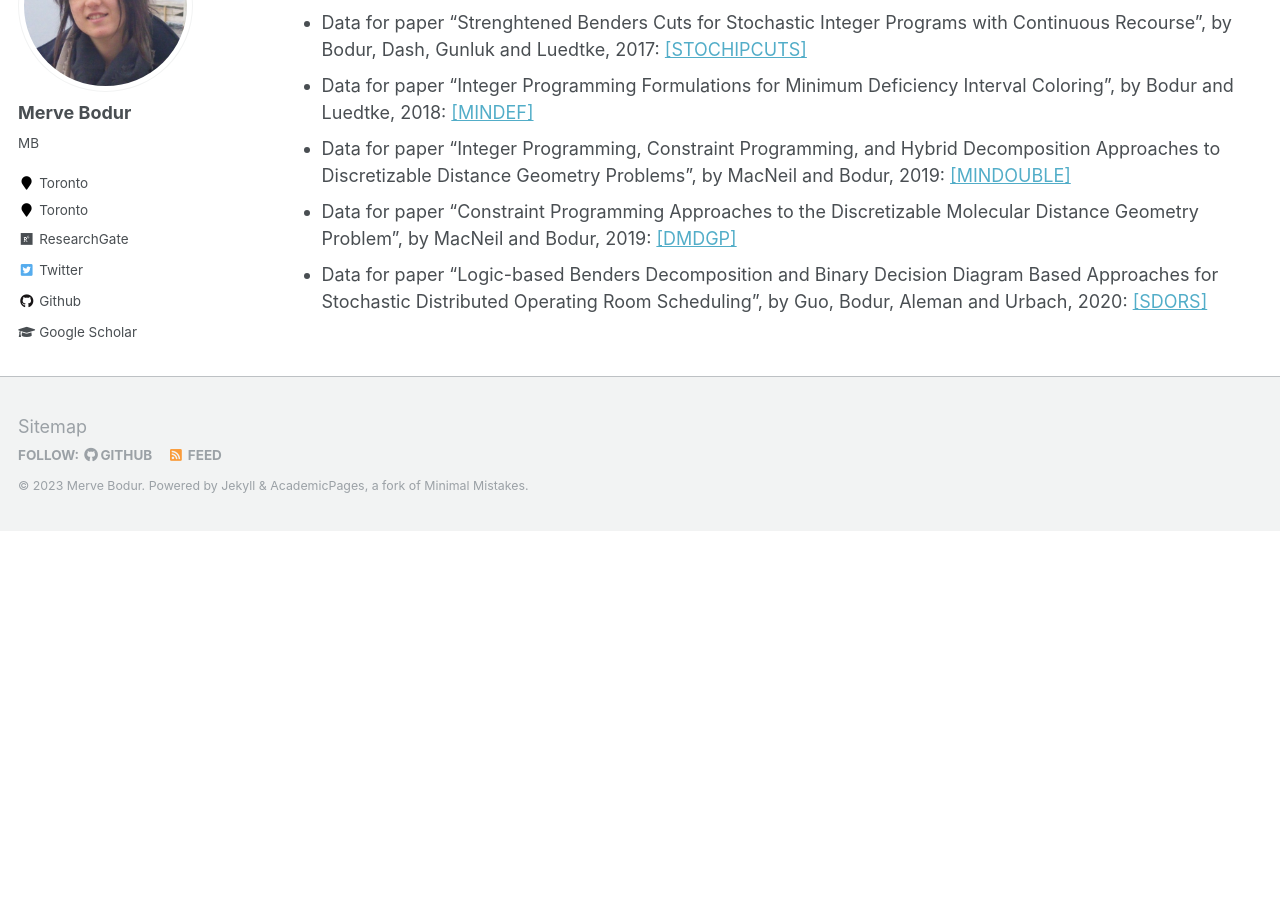
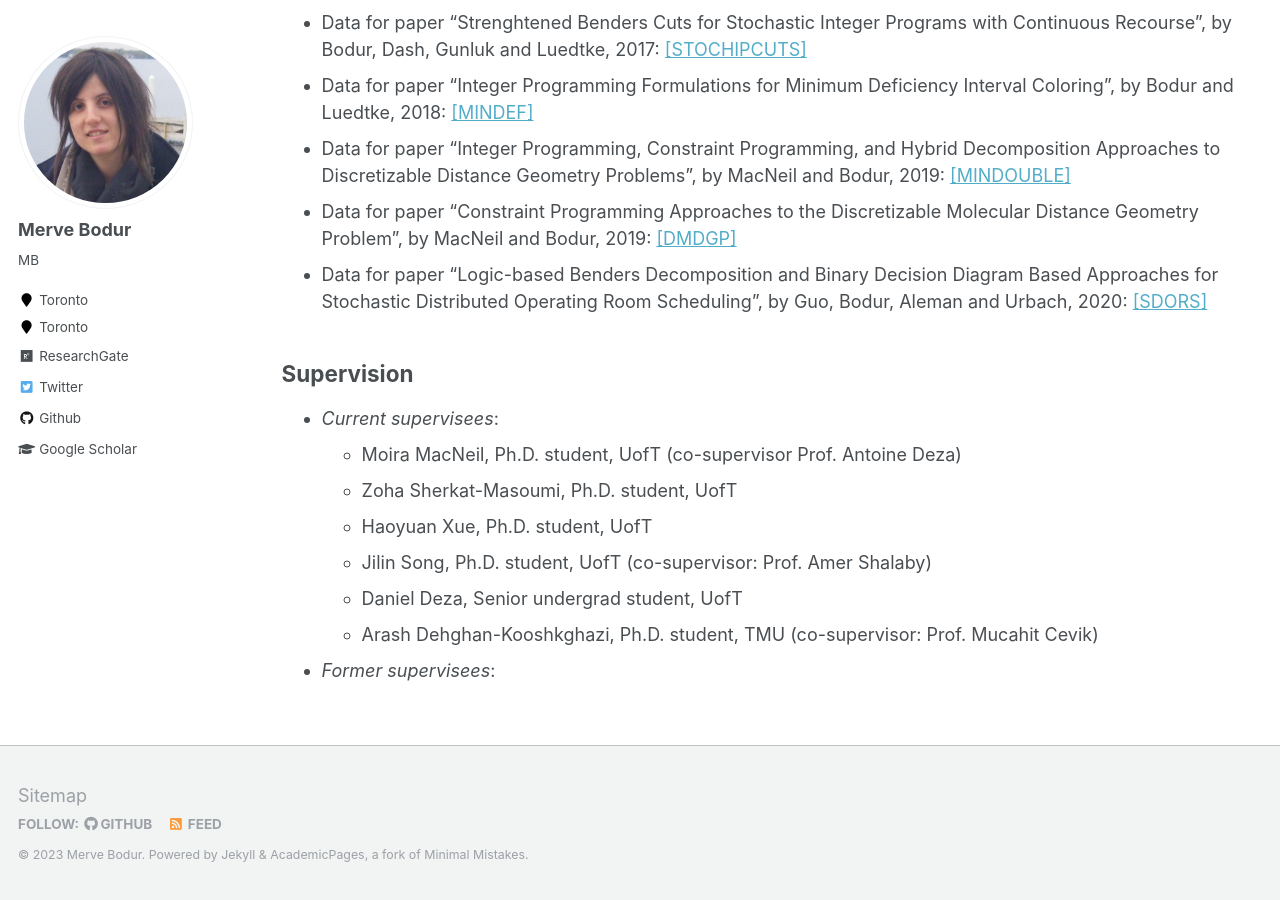
Before and after one commit to mervebodur/mervebodur.github.io, a Jekyll site: the page built from _pages/research.md, in a window 1280 px wide and 900 px high, scrolled down 4484 px. Built offline with Jekyll 4.4.1, drawn with Linux system fonts in a browser that asks for light colours; before the commit the page ends 5015 px from its top, so only the background shows below that.

Commit message:
Update research.md

```diff
--- a/_pages/research.md
+++ b/_pages/research.md
@@ -138,3 +138,14 @@ Z. Ansarilari, M. M. Nesheli, S. Srikukenthiran, M. Bodur, and A. Shalaby\
 - Data for paper "Integer Programming, Constraint Programming, and Hybrid Decomposition Approaches to Discretizable Distance Geometry Problems", by MacNeil and Bodur, 2019: [[MINDOUBLE]](https://drive.google.com/file/d/1sWqqJ8y7bRsfYBCTr0Lz6r82VDQEOS7m/view?usp=sharing)
 - Data for paper "Constraint Programming Approaches to the Discretizable Molecular Distance Geometry Problem", by MacNeil and Bodur, 2019: [[DMDGP]](https://drive.google.com/file/d/14mEpibWLxsygpkKqPRyj_uYNzRb3NHmk/view?usp=sharing)
 - Data for paper "Logic-based Benders Decomposition and Binary Decision Diagram Based Approaches for Stochastic Distributed Operating Room Scheduling", by Guo, Bodur, Aleman and Urbach, 2020: [[SDORS]](https://drive.google.com/file/d/1FHQ4dmK-fmDwzv6-mwUpLEEtgUHkf1wq/view?usp=sharing)
+
+## Supervision
+- *Current supervisees*:
+  - Moira MacNeil, Ph.D. student, UofT (co-supervisor Prof. Antoine Deza)
+  - Zoha Sherkat-Masoumi, Ph.D. student, UofT
+  - Haoyuan Xue, Ph.D. student, UofT
+  - Jilin Song, Ph.D. student, UofT (co-supervisor: Prof. Amer Shalaby)
+  - Daniel Deza, Senior undergrad student, UofT
+  - Arash Dehghan-Kooshkghazi, Ph.D. student, TMU (co-supervisor: Prof. Mucahit Cevik)
+
+- *Former supervisees*:
```
